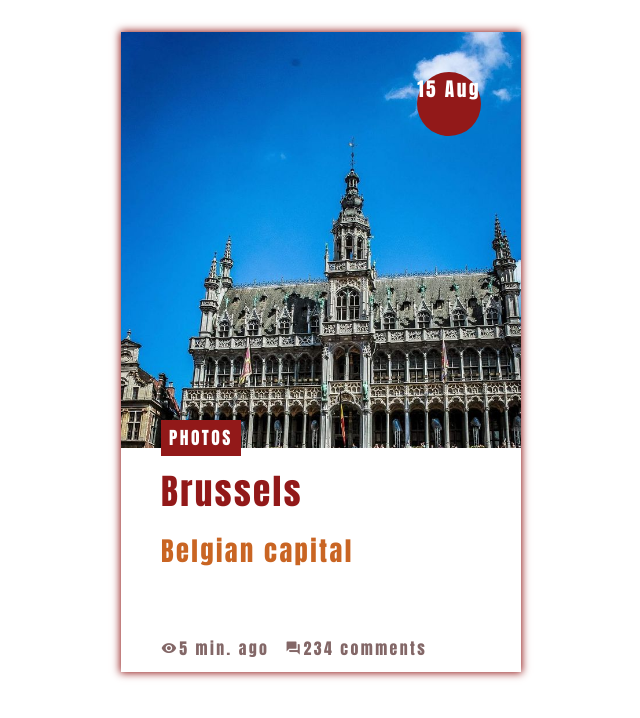
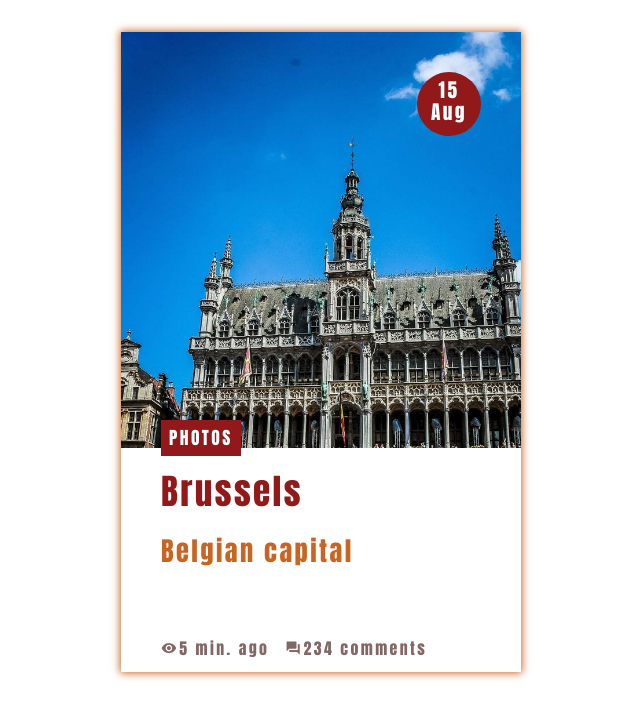
Before and after one commit to RinaldoBenaccetta/learnin-sass, a plain HTML site: page index.html in a window 1280 px wide. Shown: the whole page, without its empty margins (319-959 px from the left). Drawn offline with Linux system fonts and the light colour scheme.

Commit message:
fine tuning!

```diff
--- a/assets/sass/_interactive.scss
+++ b/assets/sass/_interactive.scss
@@ -8,7 +8,7 @@
         }
     }
 
-    main {
+    section {
         transition: height $transition-time;
 
         p {
@@ -26,7 +26,7 @@
             }
         }
 
-        main {
+        section {
             // height relatively to the card
             height: 55%;
 
--- a/assets/sass/_layout.scss
+++ b/assets/sass/_layout.scss
@@ -17,7 +17,7 @@ div, section, article, h1, h2, main, footer, header{
     // make backgroung orange to mix with image when hover
     background-color: $color-secondary;
 
-    box-shadow: 0 0 .5rem .05rem $color-primary;
+    box-shadow: 0 0 .5rem .05rem $color-secondary;
 
     // hide all that overflow this box
     overflow: hidden;
@@ -28,15 +28,13 @@ div, section, article, h1, h2, main, footer, header{
 
         // place behind
         z-index: 0;
-
-        box-sizing: border-box;
     }
 
-    main {
+    section {
         // place in middle layer
         z-index: 1;
 
-        // position on bottom relative from card parent
+        // position on bottom relative from 'card' parent
         position: absolute;
         bottom: 0;
 
@@ -65,7 +63,7 @@ div, section, article, h1, h2, main, footer, header{
     }
 
     footer {
-        // position on bottom relative from card parent
+        // position on bottom relative from 'card' parent
         position: absolute;
         bottom: 0;
 
@@ -132,9 +130,14 @@ div, section, article, h1, h2, main, footer, header{
 
         text-align: center;
 
-        // vertical correction of text
+        // corretly align day and month
+        display: flex;
+        flex-direction: column;
+        justify-content: center;
+
+        // fine vertical correction of text
         box-sizing: border-box;
-        padding-top: .4rem;
+        padding-bottom: .4rem;
     }
 
     &-text {
--- a/index.html
+++ b/index.html
@@ -25,17 +25,18 @@
                 <img class="card-image-main"
                      src="/assets/img/130a289f20305f4efa4ed6bf3f3b3d1f.jpg"
                      alt="Brussels">
-                <div class="card-date">
-                    15 Aug
-                </div>
+                <time datetime="8-15" class="card-date">
+                    <div>15</div>
+                    <div>Aug</div>
+                </time>
             </header>
 
-            <main>
+            <section>
                 <div class="button-fake">PHOTOS</div>
                 <h1>Brussels</h1>
                 <h2>Belgian capital</h2>
                 <p>Lorem, ipsum dolor sit amet consectetur adipisicing elit. Ratione quam debitis placeat tenetur aut ut maiores rem, veritatis, ea enim alias harum voluptatem minus, fugiat est facere mollitia dolorem? Sit.</p>
-            </main>
+            </section>
 
             <footer>
                 <div>5 min. ago</div>
```
Also changed, not shown: assets/css/style.css, 1 other file.
